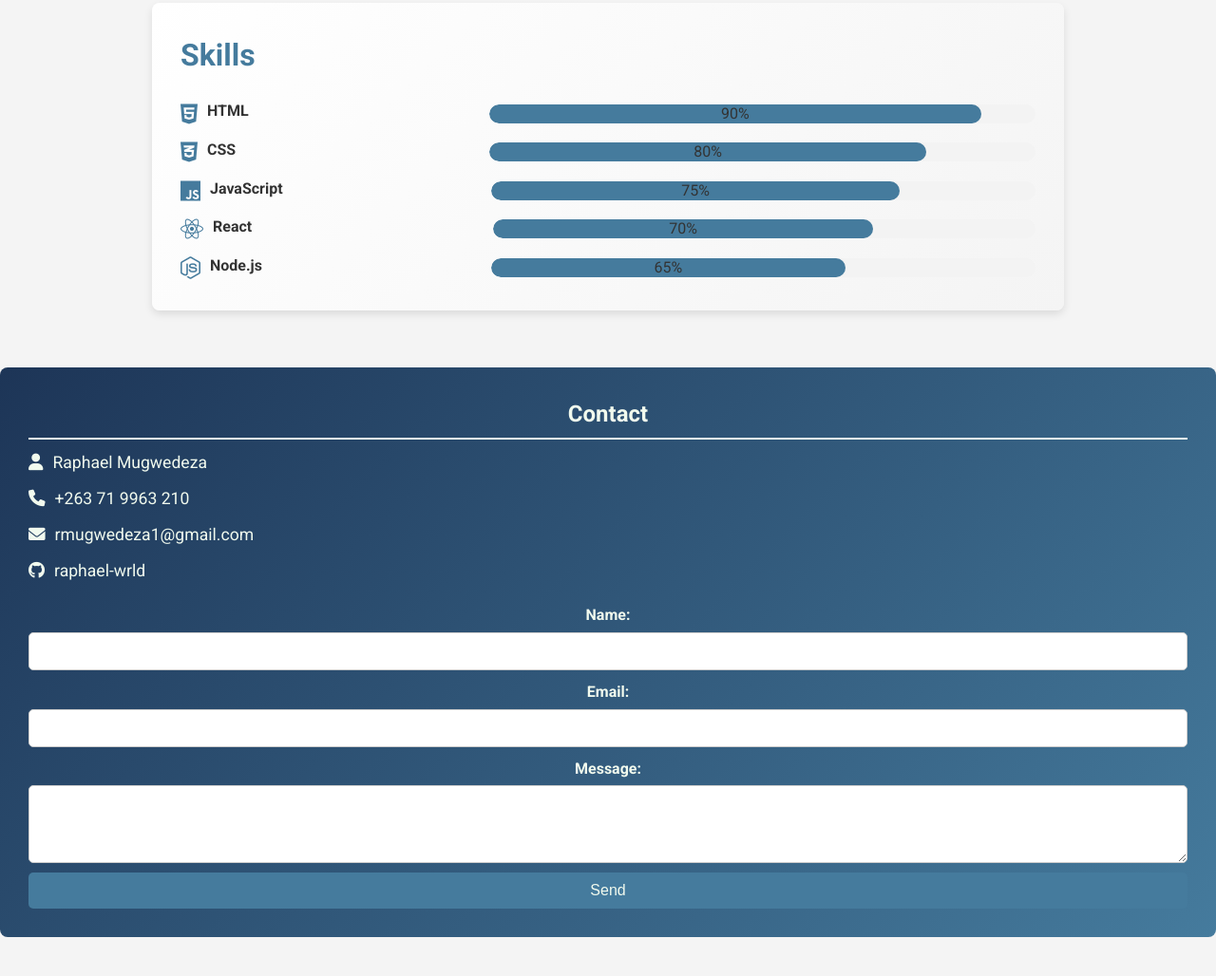
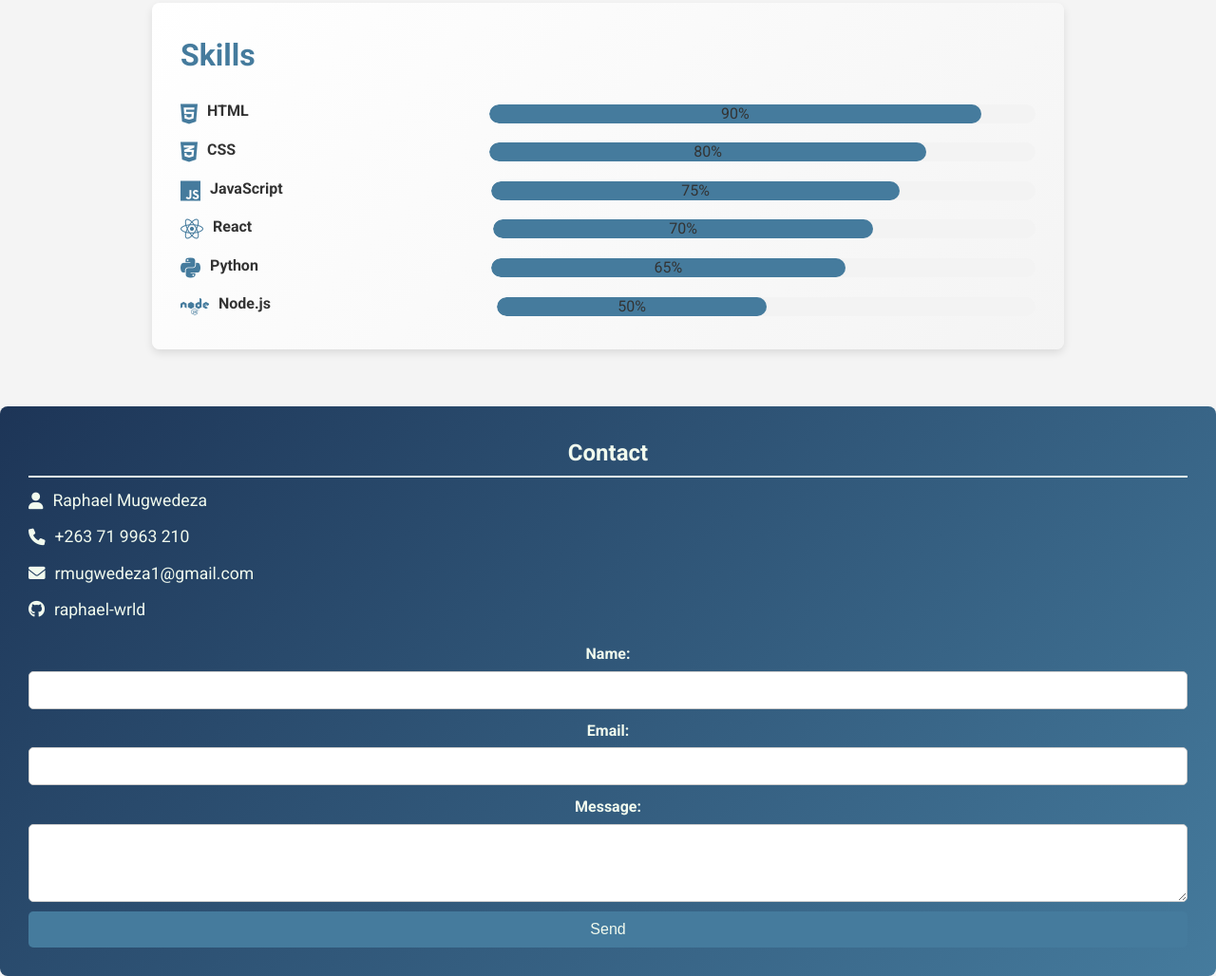
Before and after one commit to raphael-wrld/portforlio, a plain HTML site: page index.html in a window 1280 px wide. Shown: the part 1721-2749 px from the top of the page at 95% size. Before the commit the page ends 2708 px from the top, so only its background shows below. Drawn offline with nearby package versions, Linux system fonts and the light colour scheme.

Commit message:
modified skills section

```diff
--- a/index.html
+++ b/index.html
@@ -128,10 +128,17 @@
             </div>
         </div>
         <div class="skill">
-            <i class="fab fa-node-js"></i>
+            <i class="fab fa-python"></i>
+            <label for="python">Python</label>
+            <div class="progress-bar">
+                <span id="python" style="width: 65%;">65%</span>
+            </div>
+        </div>
+        <div class="skill">
+            <i class="fab fa-node"></i>
             <label for="node">Node.js</label>
             <div class="progress-bar">
-                <span id="node" style="width: 65%;">65%</span>
+                <span id="node" style="width: 50%;">50%</span>
             </div>
         </div>
     </div>
```
